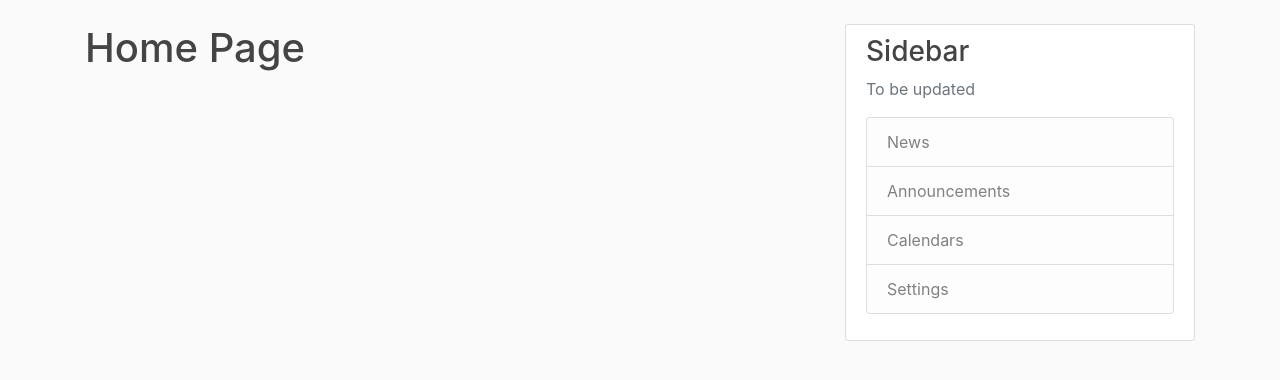
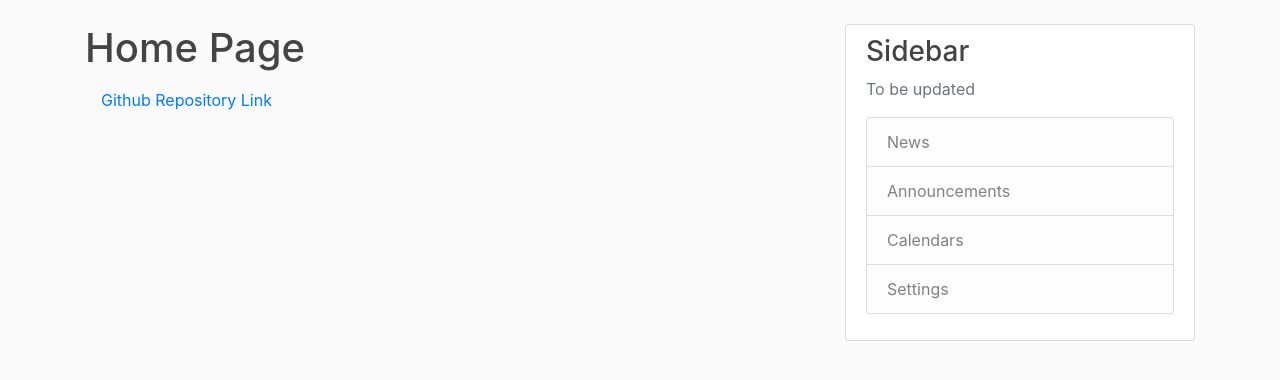
Before and after one commit to kaiyungtan/challenge-flask-api, a Flask app: page / in a window 1280 px wide. Shown: the part 56-436 px from the top of the page. Run offline with Flask 2, Linux system fonts and the light colour scheme; some libraries are stand-ins or nearby versions.

Commit message:
add Github link

```diff
--- a/main/routes.py
+++ b/main/routes.py
@@ -40,6 +40,11 @@ def predict():
     return render_template("predict.html", title="Predict", form=form)
 
 
+@app.route('/github')
+def github():
+    return redirect("https://github.com/kaiyungtan/challenge_flask_api", code=302)
+
+
 def save_picture(form_picture):
     random_hex = secrets.token_hex(8)
     _, f_ext = os.path.splitext(form_picture.filename)
--- a/main/templates/home.html
+++ b/main/templates/home.html
@@ -2,4 +2,5 @@
 {% block content %}
 	<h1> Home Page </h1>
 
+	<a class="nav-item nav-link" href="{{ url_for('github') }}">Github Repository Link</a>
 {% endblock content %}
```
Also changed, not shown: README.md.
